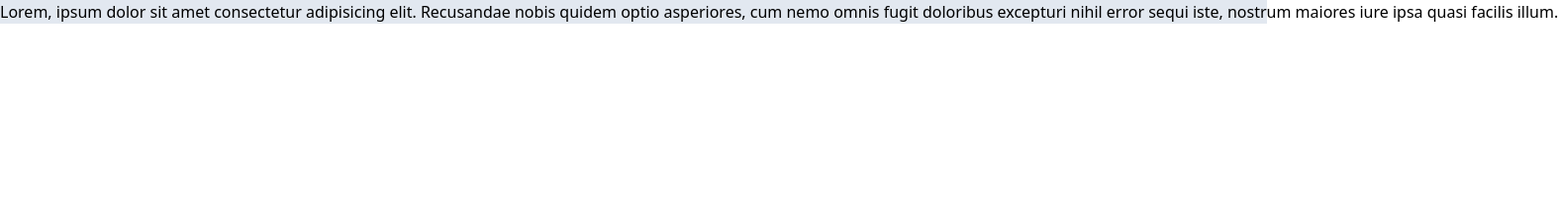
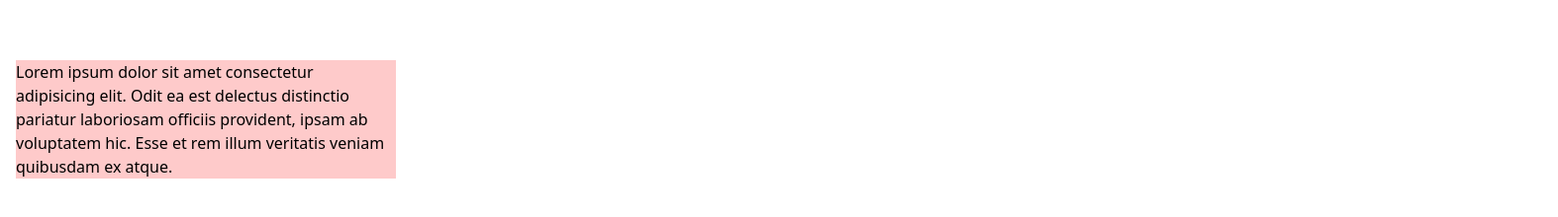
Before and after one commit to Pankaj-Tile/tailwind_Project, a website built with Vite: page lec6/index.html in a window 1280 px wide. Shown: the whole page at 99% size, 1574 px wide, since content can reach past the window. Built offline with nearby package versions, Linux system fonts and the light colour scheme.

Commit message:
Using squre braket annotation of tailwind to add css in html page here we added mx-[pixel-size] and width w-[pixel-size]

```diff
--- a/lec6/index.html
+++ b/lec6/index.html
@@ -7,8 +7,11 @@
     <link rel="stylesheet" href="index.css">
 </head>
 <body>
-    <div class="bg-slate-200 text-nowrap">
-        Lorem, ipsum dolor sit amet consectetur adipisicing elit. Recusandae nobis quidem optio asperiores, cum nemo omnis fugit doloribus excepturi nihil error sequi iste, nostrum maiores iure ipsa quasi facilis illum.
+    <div class="bg-red-200 text-black mx-4 my-[61px] w-[30vw]">
+        <!-- my-[61px] adding  -->
+        <!-- squre bracket annotation -->
+        Lorem ipsum dolor sit amet consectetur adipisicing elit. Odit ea est delectus distinctio pariatur laboriosam officiis provident, ipsam ab voluptatem hic. Esse et rem illum veritatis veniam quibusdam ex atque.
+
     </div>
 
 </body>
```
